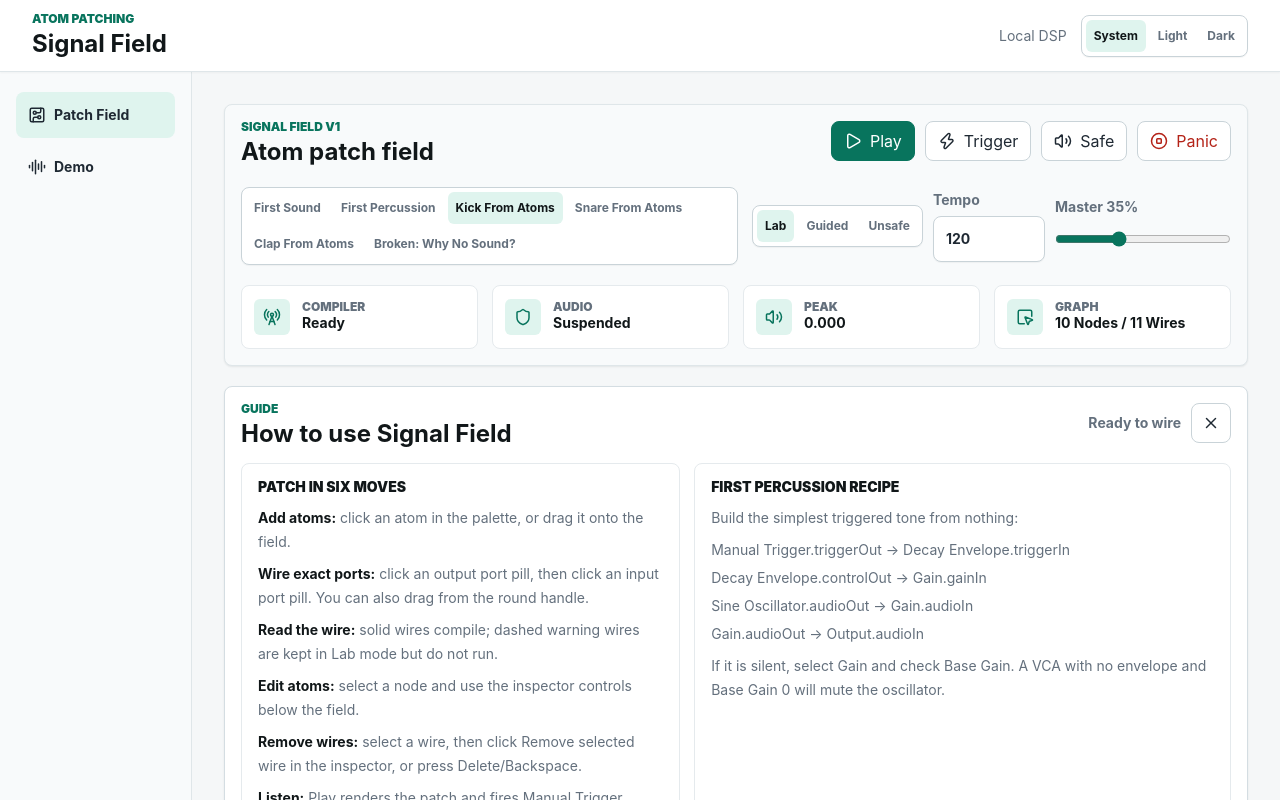
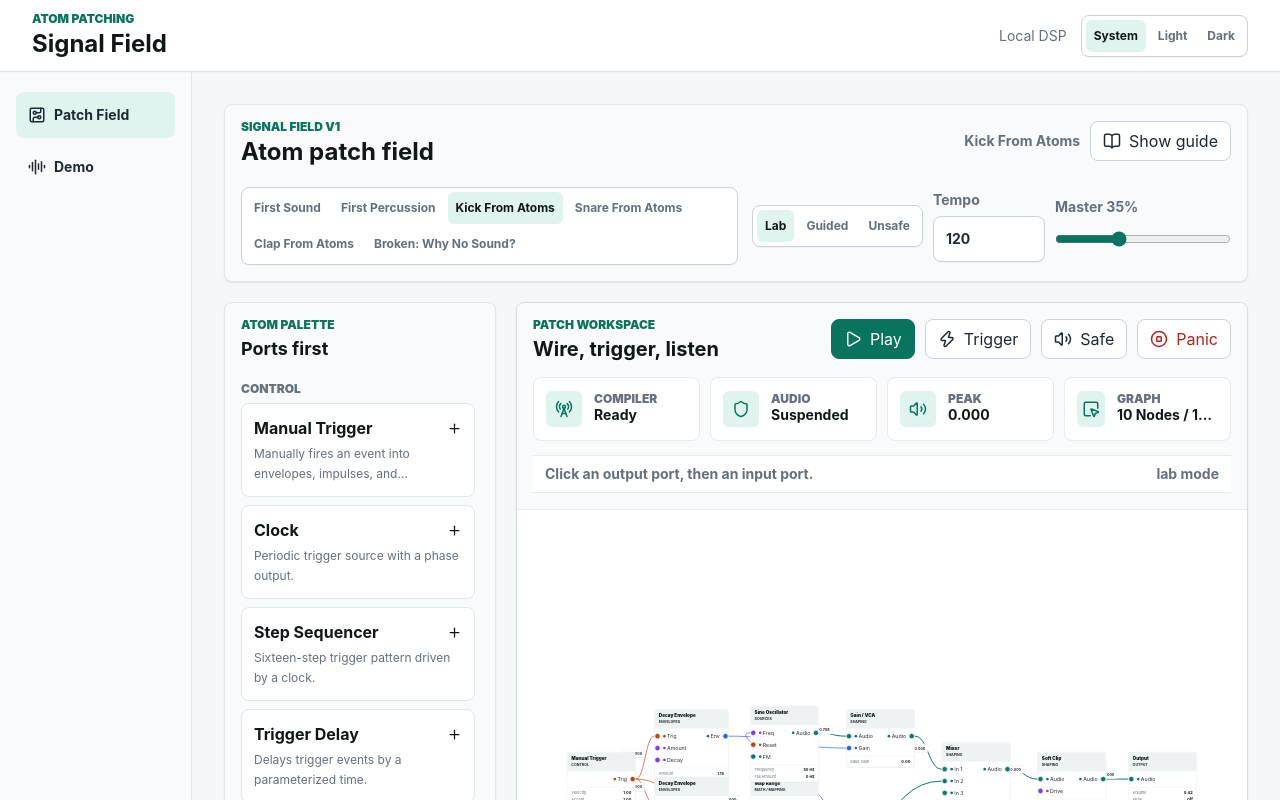
Before and after one commit to jeremy0dell/synth, a React (Vite) app: page / in a window 1280 px wide. Shown: the top 800 px of the page. Built offline with nearby package versions, Linux system fonts and the light colour scheme.

Commit message:
Improve Signal Field workspace UX

```diff
--- a/src/features/signal-field/SignalFieldLab.tsx
+++ b/src/features/signal-field/SignalFieldLab.tsx
@@ -159,7 +159,7 @@ function SignalFieldInner() {
   const [patch, setPatch] = useState<PatchGraph>(() => createStarterPatch("kick"));
   const [selection, setSelection] = useState<Selection>({ kind: "patch" });
   const [pendingPort, setPendingPort] = useState<PortRef | null>(null);
-  const [isGuideOpen, setIsGuideOpen] = useState(true);
+  const [isGuideOpen, setIsGuideOpen] = useState(false);
   const [manualTriggerToken, setManualTriggerToken] = useState(0);
   const [isPlaying, setIsPlaying] = useState(false);
   const [audioState, setAudioState] = useState("suspended");
@@ -551,29 +551,22 @@ function SignalFieldInner() {
 
   return (
     <PageStack className="w-full max-w-none">
-      <Panel variant="surface">
+      <Panel aria-labelledby="signal-field-setup-title" variant="surface">
         <PanelHeader>
           <div>
             <Eyebrow>Signal Field V1</Eyebrow>
-            <Readout>Atom patch field</Readout>
+            <Readout id="signal-field-setup-title">Atom patch field</Readout>
           </div>
           <ButtonRow className="justify-end">
-            <Button onClick={triggerPatch} type="button" variant="primary">
-              <Play size={18} aria-hidden="true" />
-              Play
+            <StatusText className="m-0" variant="meta">
+              {patch.metadata.title}
+            </StatusText>
+            {!isGuideOpen && (
+              <Button onClick={() => setIsGuideOpen(true)} type="button">
+                <BookOpen size={18} aria-hidden="true" />
+                Show guide
               </Button>
-            <Button onClick={triggerPatch} type="button">
-              <Zap size={18} aria-hidden="true" />
-              Trigger
-            </Button>
-            <Button onClick={() => updateMetadata({ muted: !patch.metadata.muted })} type="button">
-              {patch.metadata.muted ? <VolumeX size={18} aria-hidden="true" /> : <Volume2 size={18} aria-hidden="true" />}
-              {patch.metadata.muted ? "Muted" : "Safe"}
-            </Button>
-            <Button onClick={() => void panic()} type="button" variant="danger">
-              <CircleStop size={18} aria-hidden="true" />
-              Panic
-            </Button>
+            )}
           </ButtonRow>
         </PanelHeader>
 
@@ -609,34 +602,60 @@ function SignalFieldInner() {
             />
           </div>
         </div>
-
-        <div className="grid gap-[var(--gs-gap-md)] text-sm text-[var(--gs-text-muted)] md:grid-cols-4">
+      </Panel>
+
+      <GuidePanel
+        isOpen={isGuideOpen}
+        onClose={() => setIsGuideOpen(false)}
+        pendingPort={pendingPort}
+      />
+
+      <div className="grid min-h-[720px] gap-[var(--gs-gap-lg)] xl:grid-cols-[17rem_minmax(0,1fr)]">
+        <div className="order-2 xl:order-1">
+          <AtomPalette onAddAtom={addAtom} />
+        </div>
+
+        <Panel
+          aria-labelledby="signal-field-workspace-title"
+          className="order-1 grid min-h-[720px] grid-rows-[auto_minmax(0,1fr)] overflow-hidden p-0 xl:order-2"
+          variant="editor"
+        >
+          <div className="grid gap-[var(--gs-gap-md)] border-b border-[var(--gs-border-subtle)] bg-[var(--gs-surface-panel-bg)] p-[var(--gs-panel-padding)]">
+            <PanelHeader>
+              <div>
+                <Eyebrow>Patch Workspace</Eyebrow>
+                <Readout as="h3" className="text-xl" id="signal-field-workspace-title">
+                  Wire, trigger, listen
+                </Readout>
+              </div>
+              <TransportControls
+                isMuted={patch.metadata.muted}
+                onPanic={() => void panic()}
+                onPlay={triggerPatch}
+                onToggleMute={() => updateMetadata({ muted: !patch.metadata.muted })}
+                onTrigger={triggerPatch}
+              />
+            </PanelHeader>
+
+            <div className="grid gap-[var(--gs-gap-sm)] text-sm text-[var(--gs-text-muted)] md:grid-cols-4">
               <StatusTile icon={<RadioTower size={18} aria-hidden="true" />} label="Compiler" value={compileResult.graphStatus} />
               <StatusTile icon={<Shield size={18} aria-hidden="true" />} label="Audio" value={isPlaying ? "playing" : audioState} />
               <StatusTile icon={<Volume2 size={18} aria-hidden="true" />} label="Peak" value={runtime.output.peak.toFixed(3)} />
               <StatusTile icon={<Inspect size={18} aria-hidden="true" />} label="Graph" value={`${patch.nodes.length} nodes / ${patch.edges.length} wires`} />
             </div>
-      </Panel>
-
-      {isGuideOpen ? (
-        <GuidePanel onClose={() => setIsGuideOpen(false)} pendingPort={pendingPort} />
-      ) : (
-        <Panel aria-label="Guide controls" variant="editor">
-          <div className="flex flex-wrap items-center justify-between gap-[var(--gs-gap-md)]">
-            <StatusText variant="meta">Guide hidden</StatusText>
-            <Button onClick={() => setIsGuideOpen(true)} type="button">
-              <BookOpen size={18} aria-hidden="true" />
-              Show guide
-            </Button>
-          </div>
-        </Panel>
-      )}
-
-      <div className="grid min-h-[720px] gap-[var(--gs-gap-lg)] xl:grid-cols-[17rem_minmax(0,1fr)]">
-        <AtomPalette onAddAtom={addAtom} />
-
-        <Panel className="min-h-[720px] overflow-hidden p-0" variant="editor">
+
+            <div className="flex flex-wrap items-center justify-between gap-[var(--gs-gap-sm)] rounded-none border-y border-[var(--gs-border-subtle)] bg-[var(--gs-surface)] px-3 py-2 text-sm">
+              <StatusText className="m-0" variant={pendingPort ? "success" : "meta"}>
+                {pendingPort ? `Wiring from ${pendingPort.nodeId}.${pendingPort.handleId}` : "Click an output port, then an input port."}
+              </StatusText>
+              <StatusText className="m-0" variant="meta">
+                {patch.metadata.connectionMode} mode
+              </StatusText>
+            </div>
+          </div>
+
           <PortConnectContext.Provider value={portConnectContext}>
+            <div className="min-h-[560px]">
               <ReactFlow
                 colorMode="system"
                 connectionRadius={34}
@@ -669,6 +688,7 @@ function SignalFieldInner() {
                 <Controls />
                 <MiniMap nodeColor={(node) => domainColorForNode(node as AtomNode)} pannable zoomable />
               </ReactFlow>
+            </div>
           </PortConnectContext.Provider>
         </Panel>
       </div>
@@ -706,9 +726,60 @@ function SignalFieldInner() {
   );
 }
 
-function GuidePanel({ onClose, pendingPort }: { onClose: () => void; pendingPort: PortRef | null }) {
-  return (
-    <Panel aria-labelledby="signal-field-guide-title" variant="editor">
+function TransportControls({
+  isMuted,
+  onPanic,
+  onPlay,
+  onToggleMute,
+  onTrigger,
+}: {
+  isMuted: boolean;
+  onPanic: () => void;
+  onPlay: () => void;
+  onToggleMute: () => void;
+  onTrigger: () => void;
+}) {
+  return (
+    <ButtonRow className="justify-end">
+      <Button onClick={onPlay} type="button" variant="primary">
+        <Play size={18} aria-hidden="true" />
+        Play
+      </Button>
+      <Button onClick={onTrigger} type="button">
+        <Zap size={18} aria-hidden="true" />
+        Trigger
+      </Button>
+      <Button onClick={onToggleMute} type="button">
+        {isMuted ? <VolumeX size={18} aria-hidden="true" /> : <Volume2 size={18} aria-hidden="true" />}
+        {isMuted ? "Muted" : "Safe"}
+      </Button>
+      <Button onClick={onPanic} type="button" variant="danger">
+        <CircleStop size={18} aria-hidden="true" />
+        Panic
+      </Button>
+    </ButtonRow>
+  );
+}
+
+function GuidePanel({
+  isOpen,
+  onClose,
+  pendingPort,
+}: {
+  isOpen: boolean;
+  onClose: () => void;
+  pendingPort: PortRef | null;
+}) {
+  if (!isOpen) {
+    return null;
+  }
+
+  return (
+    <Panel
+      aria-labelledby="signal-field-guide-title"
+      className="sticky top-[calc(4.5rem+var(--gs-gap-md))] z-20 max-h-[calc(100vh-6rem)] overflow-y-auto max-[760px]:static max-[760px]:max-h-none"
+      variant="editor"
+    >
       <PanelHeader>
         <div>
           <Eyebrow>Guide</Eyebrow>
```
Also changed, not shown: 1 other file (tests, documents, lock files or other folders). Lines whose indentation alone changed are shown as unchanged.
